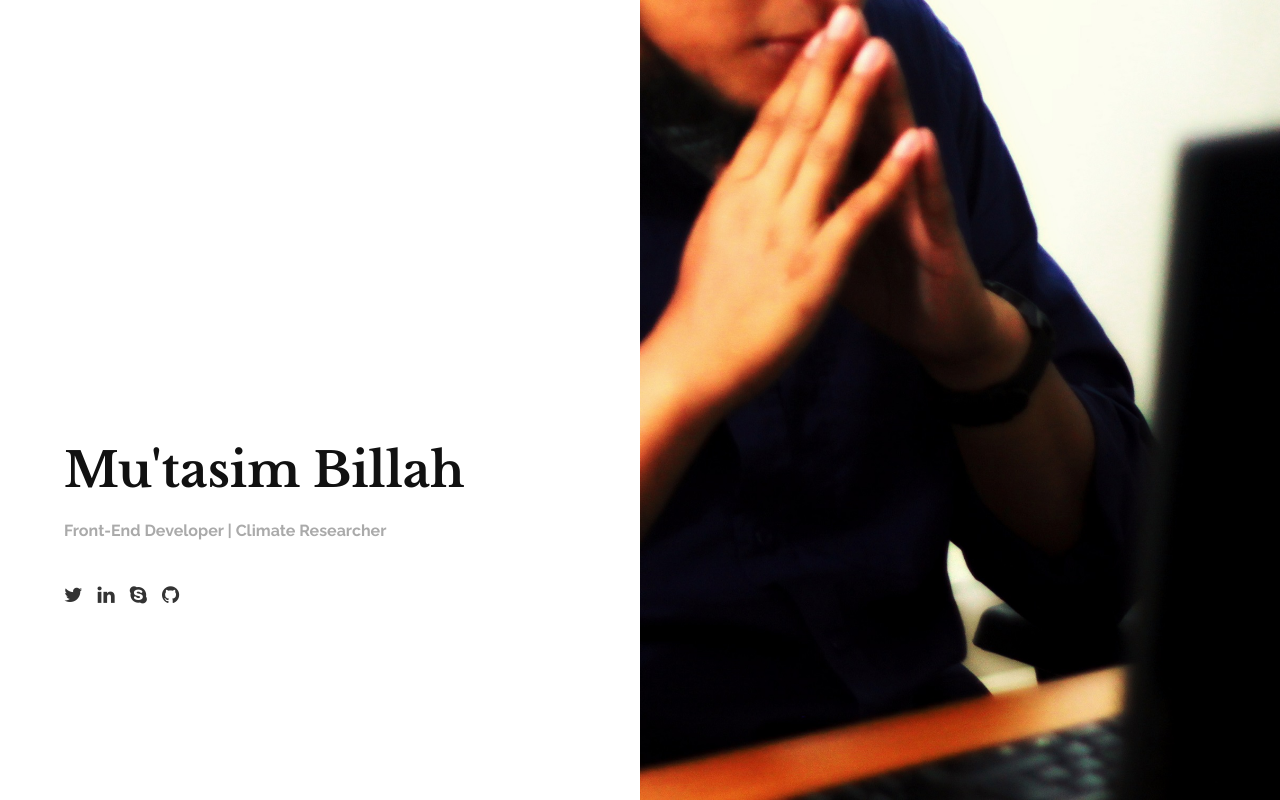
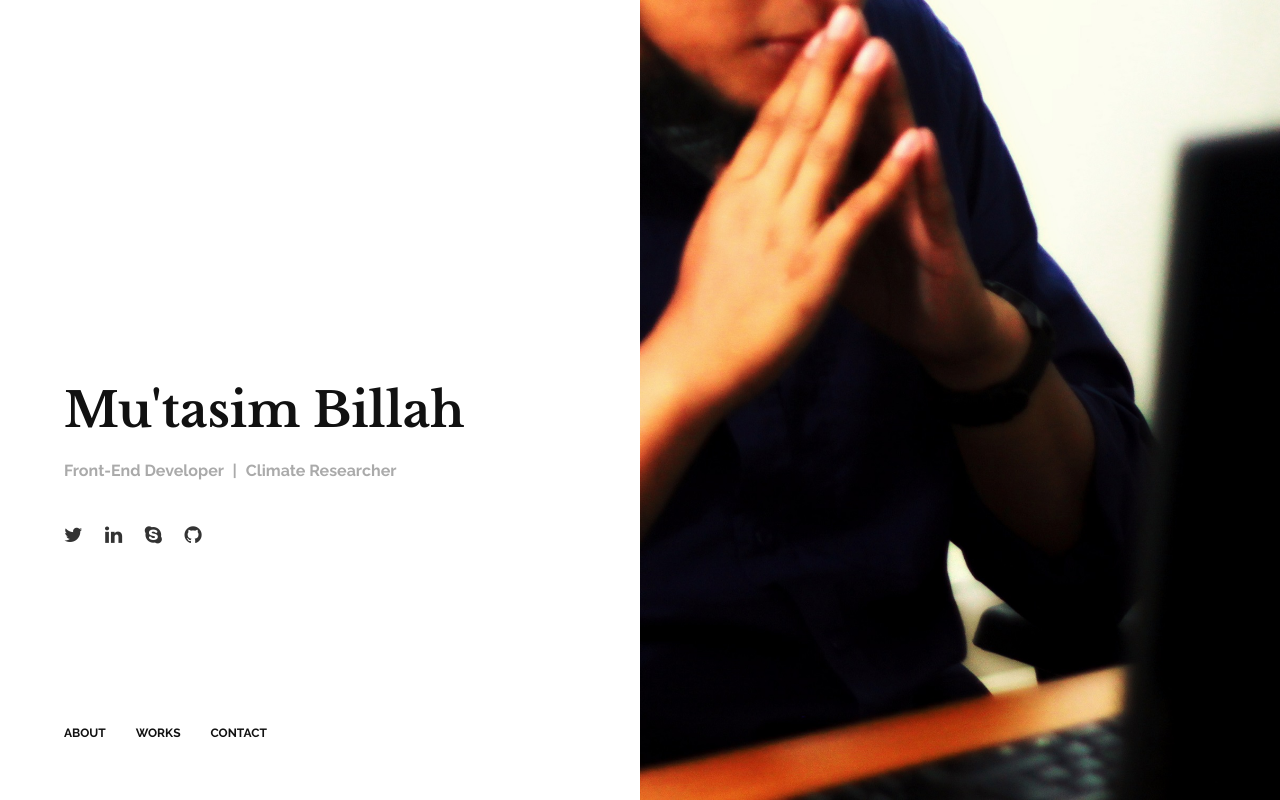
Before and after one commit to mutasimb/mutasimb.github.io, a website: page index.html in a window 1280 px wide. Drawn offline with nearby package versions, Linux system fonts and the light colour scheme.

Commit message:
Nav buttons and 'Under Construction' added

```diff
--- a/assets/js/script.js
+++ b/assets/js/script.js
@@ -10,6 +10,8 @@ window.addEventListener("load", function() {
 
   var prelSec = document.getElementById("preloader");
   var socialBtns = document.querySelectorAll("header .social .fa");
+  var navBtns = document.querySelectorAll("header .navigation li:not(#under-construction)");
+  var underConstruction = document.getElementById("under-construction");
 
   removeClass(prelSec, "visible");
 
@@ -34,4 +36,24 @@ window.addEventListener("load", function() {
 
   }, 750);
 
+  setTimeout(function() {
+
+    for(i = 0; i < navBtns.length; i++) {
+      addClass(navBtns[i], "fadeInUp");
+      navBtns[i].addEventListener("click", function() {
+        if(underConstruction.classList.length == 0) {
+          addClass(underConstruction, "fadeInUp");
+          setTimeout(function() {
+            addClass(underConstruction, "fadeOutUp");
+            setTimeout(function() {
+              removeClass(underConstruction, "fadeInUp");
+              removeClass(underConstruction, "fadeOutUp");
+            }, 750);
+          }, 3000);
+        }
+      });
+    }
+
+  }, 1250);
+
 });
--- a/assets/scss/style.scss
+++ b/assets/scss/style.scss
@@ -53,6 +53,10 @@ body {
 }
 
 header {
+  display: flex;
+  flex-flow: column wrap;
+  justify-content: flex-end;
+  align-items: flex-start;
   position: fixed;
   top: 0;
   left: 0;
@@ -61,7 +65,7 @@ header {
   width: 50%;
   padding-left: 5vw;
   padding-right: 30px;
-  padding-top: 55vh;
+  padding-bottom: 60px;
   h1 {
     margin: 0;
     font-family: 'Libre Baskerville', serif;
@@ -70,6 +74,10 @@ header {
   h4 {
     font-weight: 700;
     color: #aaaaaa;
+    margin-bottom: 0;
+    span {
+      margin: 0 5px;
+    }
   }
   .social {
     margin-top: 45px;
@@ -85,15 +93,39 @@ header {
         }
       }
       & + a li {
-        margin-left: 15px;
+        margin-left: 22.5px;
       }
+    }
+  }
+  .navigation {
+    position: relative;
+    width: 100%;
+    margin-top: 165px;
+    margin-bottom: 0;
+    padding-left: 0;
+    list-style-type: none;
+    li {
+      float: left;
+      text-transform: uppercase;
+      cursor: pointer;
+      font-weight: 700;
+      font-size: 12px;
+      & + li {
+        margin-left: 30px;
+      }
+    &#under-construction {
+      position: absolute;
+      right: 0;
+      margin-left: 0;
+      cursor: auto;
+    }
     }
   }
 }
 
 // Animation classes
 
-.animate, header .social .fa {
+.animate, header .social .fa, header .navigation li {
   animation-duration: 0.75s;
   animation-fill-mode: both;
   animation-timing-function: ease;
@@ -115,15 +147,28 @@ header {
   }
 }
 
-.fadeInRight {
-  animation-name: fadeInRight;
+@keyframes fadeInUp {
+  from {
+    opacity: 0;
+    transform: translate3d(0, 10px, 0);
+  }
+  to {
+    opacity: 1;
+    transform: none;
+  }
 }
 
-@keyframes fadeInUp {
-  from {opacity: 0; transform: translate3d(0, 10px, 0);}
-  to {opacity: 1; transform: none;}
+@keyframes fadeOutUp {
+  from {
+    opacity: 1;
+    transform: none;
+  }
+  to {
+    opacity: 0;
+    transform: translate3d(0, -10px, 0);
+  }
 }
 
-.fadeInUp {
-  animation-name: fadeInUp;
-}
+.fadeInRight {animation-name: fadeInRight;}
+.fadeInUp {animation-name: fadeInUp;}
+.fadeOutUp {animation-name: fadeOutUp;}
--- a/index.html
+++ b/index.html
@@ -16,7 +16,7 @@
 
 <header>
   <h1 class="animate">Mu'tasim Billah</h1>
-  <h4 class="delay-a animate">Front-End Developer | Climate Researcher</h4>
+  <h4 class="delay-a animate">Front-End Developer <span>|</span> Climate Researcher</h4>
   <ul class="social">
     <a href="https://twitter.com/mutasimH2O" target="_blank">
       <li><i class="fa fa-twitter" aria-hidden="true"></i></li>
@@ -31,6 +31,12 @@
       <li><i class="fa fa-github delay-c" aria-hidden="true"></i></li>
     </a>
   </ul>
+  <ul class="navigation">
+    <li>About</li>
+    <li class="delay-a">Works</li>
+    <li class="delay-b">Contact</li>
+    <li id="under-construction">Under Construction!</li>
+  </ul>
 </header>
 
 <script type="text/javascript" src="assets/js/script.js"></script>
```
Also changed, not shown: assets/css/style.css.
